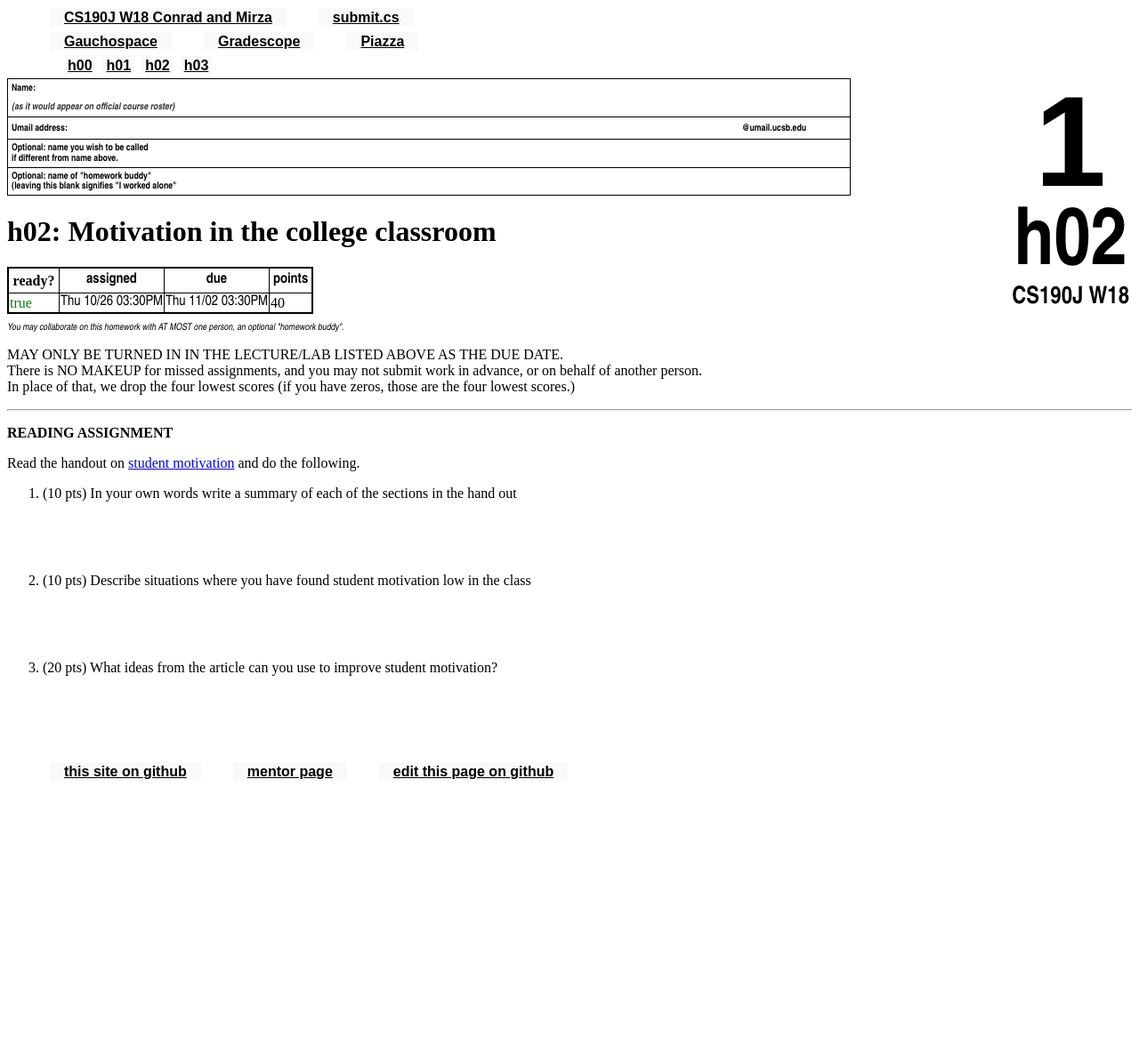
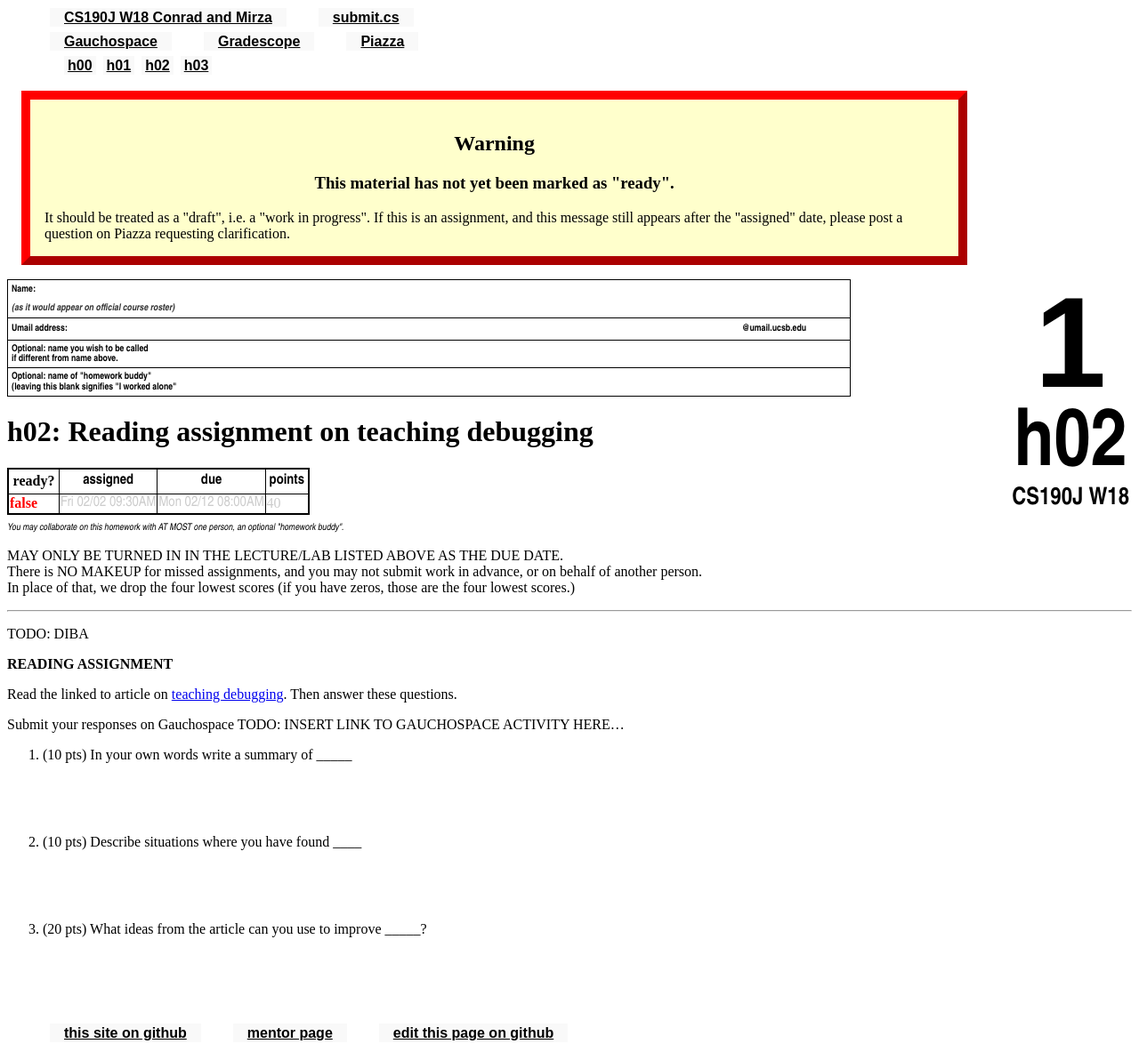
Before and after one commit to ucsb-cs190j-w18/ucsb-cs190j-w18.github.io, a Jekyll site: the page built from _hwk/h02.md, in a window 1280 px wide. Shown: the whole page at 89% size. Built offline with Jekyll 4.4.1, drawn with Linux system fonts in a browser that asks for light colours; before the commit the page ends 900 px from its top, so only the background shows below that.

Commit message:
Update h02.md

```diff
--- a/_hwk/h02.md
+++ b/_hwk/h02.md
@@ -1,28 +1,31 @@
 ---
 num: "h02"
-desc: "Motivation in the college classroom"
-ready: true
-assigned: 2017-10-26 15:30:00.00-7:00
-due: 2017-11-02 15:30:00.00-7:00
+desc: "Reading assignment on teaching debugging"
+ready: false
+assigned: 2018-02-02 09:30:00.00-8:00
+due: 2018-02-12 08:00:00.00-8:00
 ---
+
+
+TODO: DIBA
 
 <b>READING ASSIGNMENT</b>
 
-Read the handout on [student motivation](MotivationHandout.pdf) and do the following.
+Read the linked to article on [teaching debugging](PUT_PDF_HERE.pdf).  Then answer these questions.
+
+Submit your responses on Gauchospace TODO: INSERT LINK TO GAUCHOSPACE ACTIVITY HERE...
 
 <ol>
 
-
-
-<li style="padding-bottom:5em;">(10 pts) In your own words write a summary of each of the sections in the hand out
+<li style="padding-bottom:5em;">(10 pts) In your own words write a summary of _____
 </li>
 
-<li style="padding-bottom:5em;">(10 pts) Describe situations where you have found student motivation low in the class
+<li style="padding-bottom:5em;">(10 pts) Describe situations where you have found ____
 
 
 </li>
 
-<li style="padding-bottom:5em;">(20 pts) What ideas from the article can you use to improve student motivation?
+<li style="padding-bottom:5em;">(20 pts) What ideas from the article can you use to improve _____?
 </li>
 
 
```
